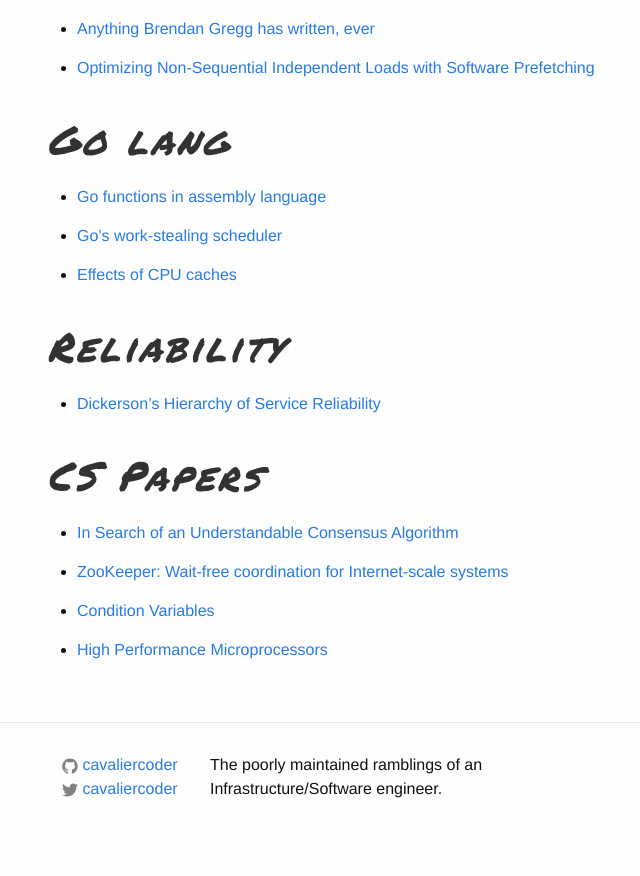
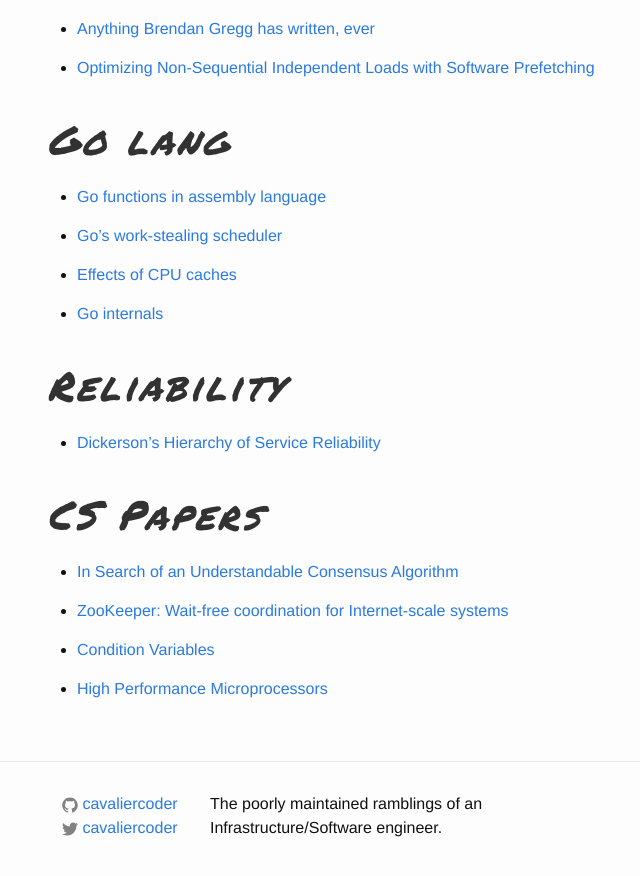
Before and after one commit to cavaliercoder/cavaliercoder.github.io, a Jekyll site: the page built from pages/links.md, in a window 1280 px wide and 900 px high, scrolled down 984 px. Shown: the top 876 px of the window, without its empty margins (223-863 px from the left). Built offline with Jekyll 4.4.1, drawn with Linux system fonts in a browser that asks for light colours; nearby versions of some CDN libraries; comment, search, counter and statistics services are not loaded.

Commit message:
Added link to Go Internals book

```diff
--- a/pages/links.md
+++ b/pages/links.md
@@ -45,6 +45,8 @@ if you have a little more time on your hands.
 
 * [Effects of CPU caches](https://medium.com/@minimarcel/effect-of-cpu-caches-57db81490a7f)
 
+* [Go internals](https://github.com/teh-cmc/go-internals)
+
 ## Reliability
 
 * [Dickerson's Hierarchy of Service Reliability](https://landing.google.com/sre/book/chapters/part3.html)
```
